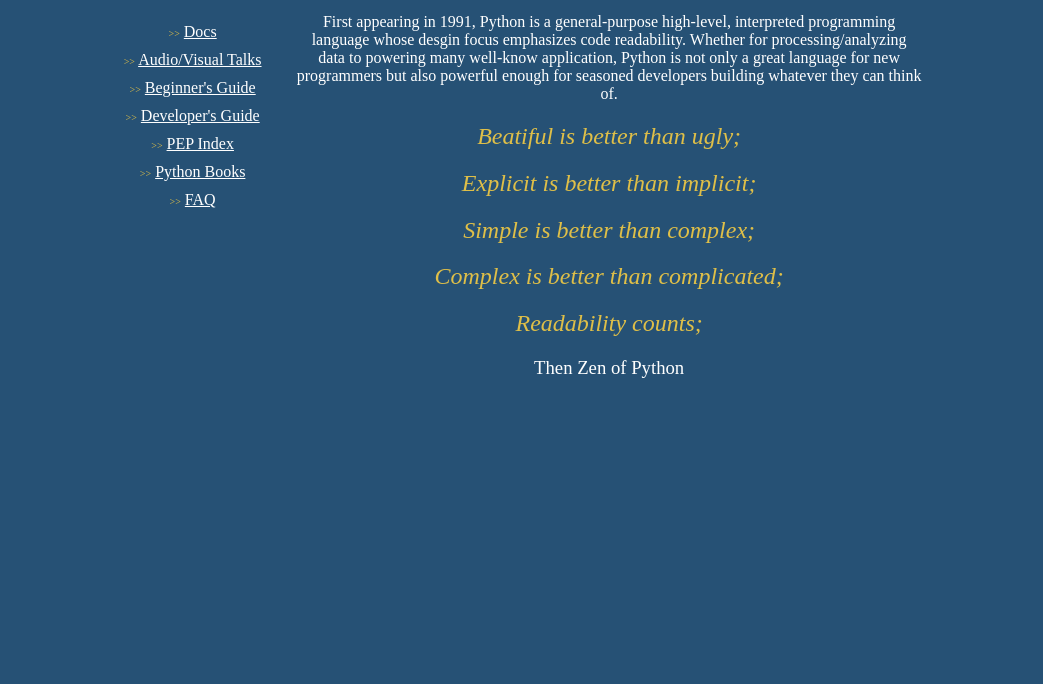
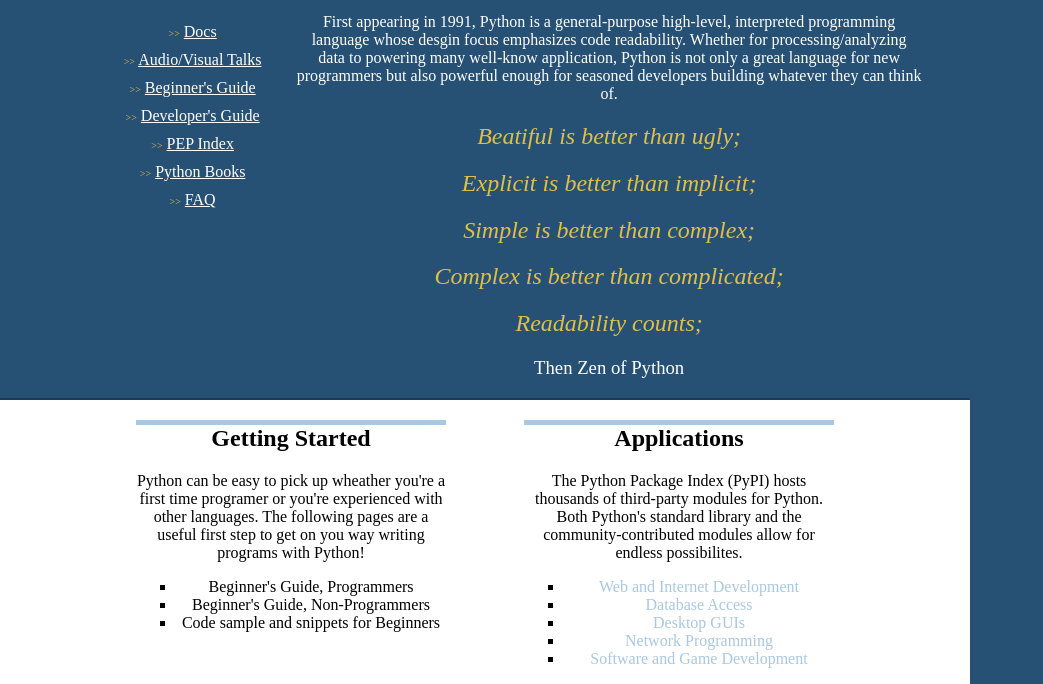
Before and after one commit to lormanlau/About-Python, a plain HTML site: page index.html in a window 1280 px wide. Shown: the part 168-852 px from the top of the page, without its empty margins (0-1043 px from the left). Before the commit the page ends 800 px from the top, so only its background shows below. Drawn offline with Linux system fonts and the light colour scheme.

Commit message:
Fixed Python bottom_boxs

```diff
--- a/index.html
+++ b/index.html
@@ -53,7 +53,26 @@
 			</div>
 		</div>
 		<div id="lower_part">
-
+			<div class="bottom_box">
+				<h2>Getting Started</h2>
+				<p>Python can be easy to pick up wheather you're a first time programer or you're experienced with other languages. The following pages are a useful first step to get on you way writing programs with Python!</p>
+				<ul>
+					<li>Beginner's Guide, Programmers</li>
+					<li>Beginner's Guide, Non-Programmers</li>
+					<li>Code sample and snippets for Beginners</li>
+				</ul>
+			</div>
+			<div class="bottom_box">
+				<h2>Applications</h2>
+				<p>The <span class="lightblue">Python Package Index (PyPI)</span> hosts thousands of third-party modules for Python. Both Python's standard library and the community-contributed modules allow for endless possibilites.</p>
+				<ul>
+					<li><a href="#">Web and Internet Development</a></li>
+					<li><a href="#">Database Access</a></li>
+					<li><a href="#">Desktop GUIs</a></li>
+					<li><a href="#">Network  Programming</a></li>
+					<li><a href="#">Software and Game Development</a></li>
+				</ul>
+			</div>
 		</div>
 	</div>
 </body>
--- a/style.css
+++ b/style.css
@@ -95,5 +95,28 @@
 	font-weight: normal;
 }
 #lower_part {
+	border-top: 2px solid #1b3a55;
 	background-color: white;
+	color:black;
+	display: flex;
+	padding: 0px 10%;
 }
+.bottom_box{
+	flex: 1;
+	text-align: center;
+	margin: 0px 5%;
+}
+.bottom_box h2{
+	border-top: 5px solid #a8c8e3;
+}
+.bottom_box li {
+	color: black;
+	list-style: square;
+}
+.bottom_box li a {
+	color: #a8c8e3;
+	text-decoration: none;
+}
+#lightblue {
+	color: #a8c8e3;
+}
```
